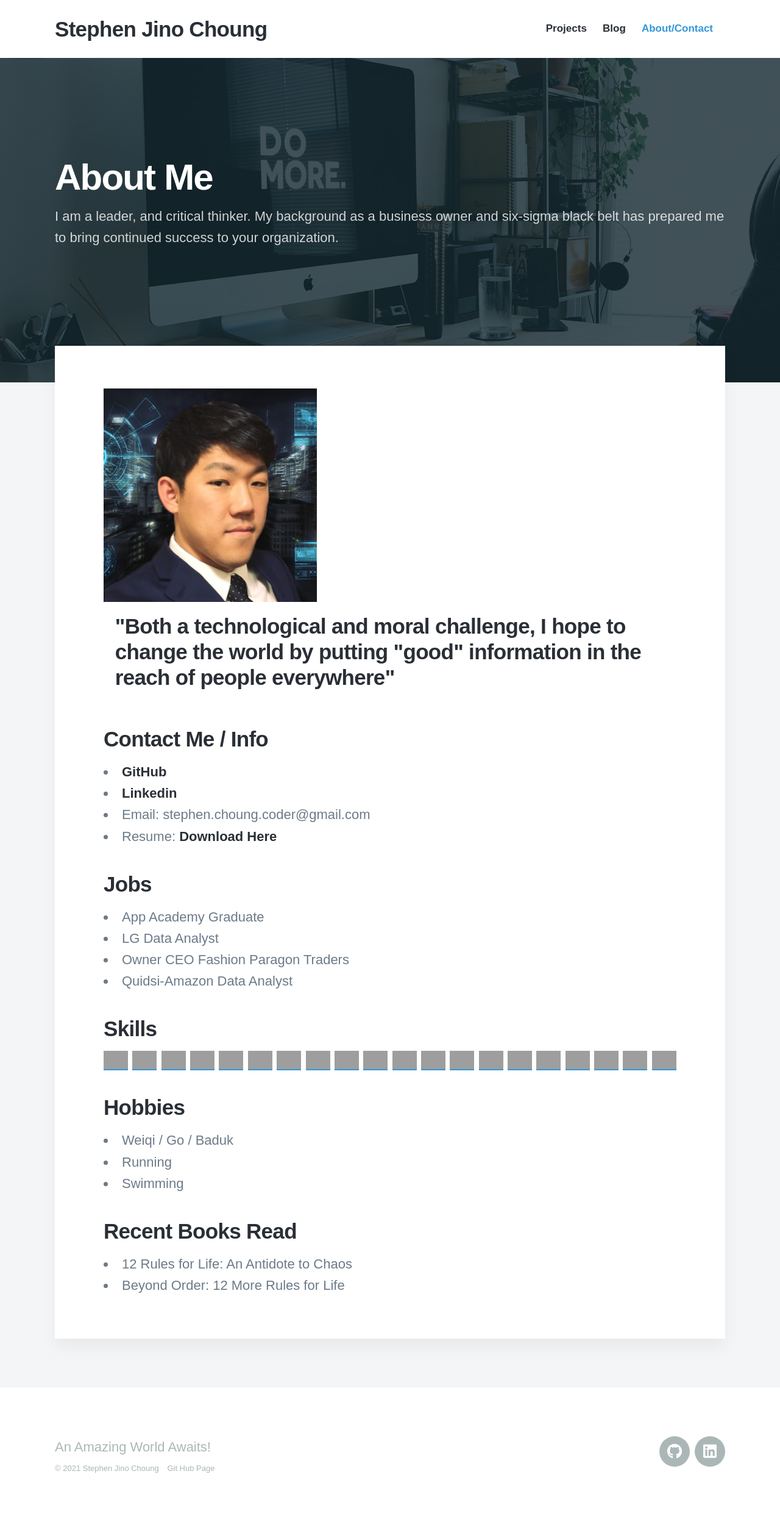
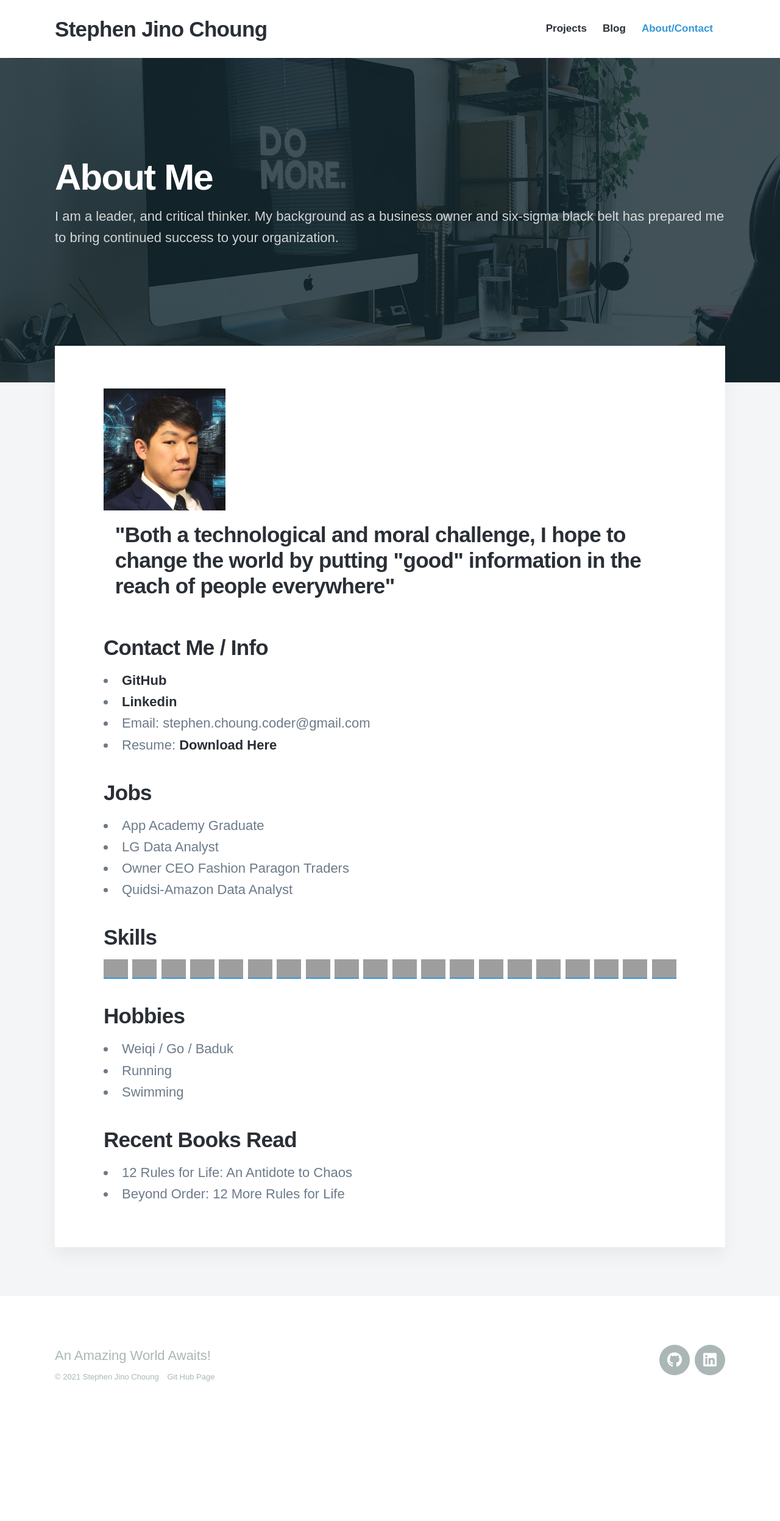
Before and after one commit to Twprcntmlk/Twprcntmlk.github.io, a Jekyll site: the page built from _pages/about.md, in a window 1280 px wide. Shown: the whole page at 61% size. Built offline with Jekyll 4.4.1, drawn with Linux system fonts in a browser that asks for light colours; nearby versions of some CDN libraries; some web fonts are replaced; after the commit the page ends 2344 px from its top, so only the background shows below that; grey boxes are pictures that could not be loaded.

```diff
--- a/_sass/_includes/_content.scss
+++ b/_sass/_includes/_content.scss
@@ -41,12 +41,12 @@
 }
 
 .flexContainer img{
-    height: 200px;
-	width: 200px;
+    height: 350px;
+	width: 350px;
 
 	@include mq(laptop) {
-		height: 350px;
-		width: 350px;
+		height: 200px;
+		width: 200px;
 	}
 }
 
```
